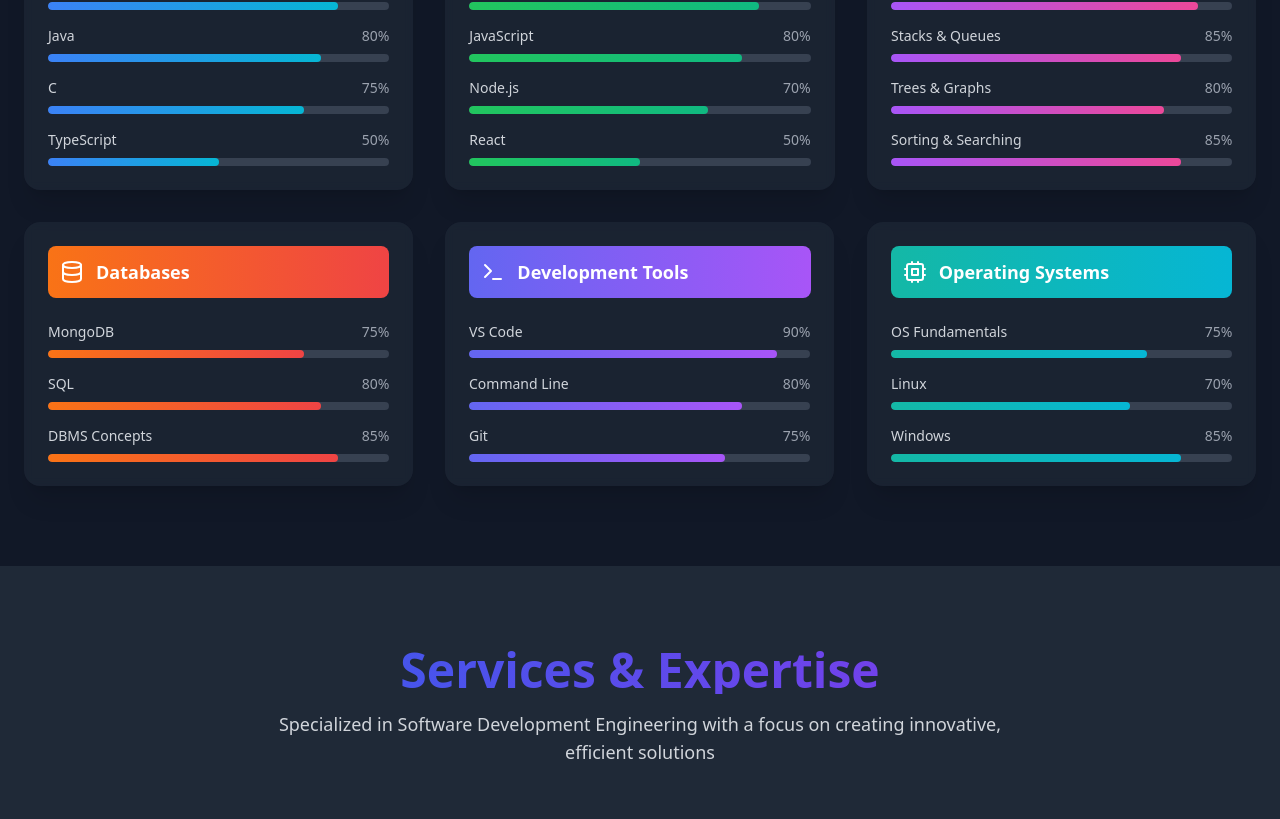
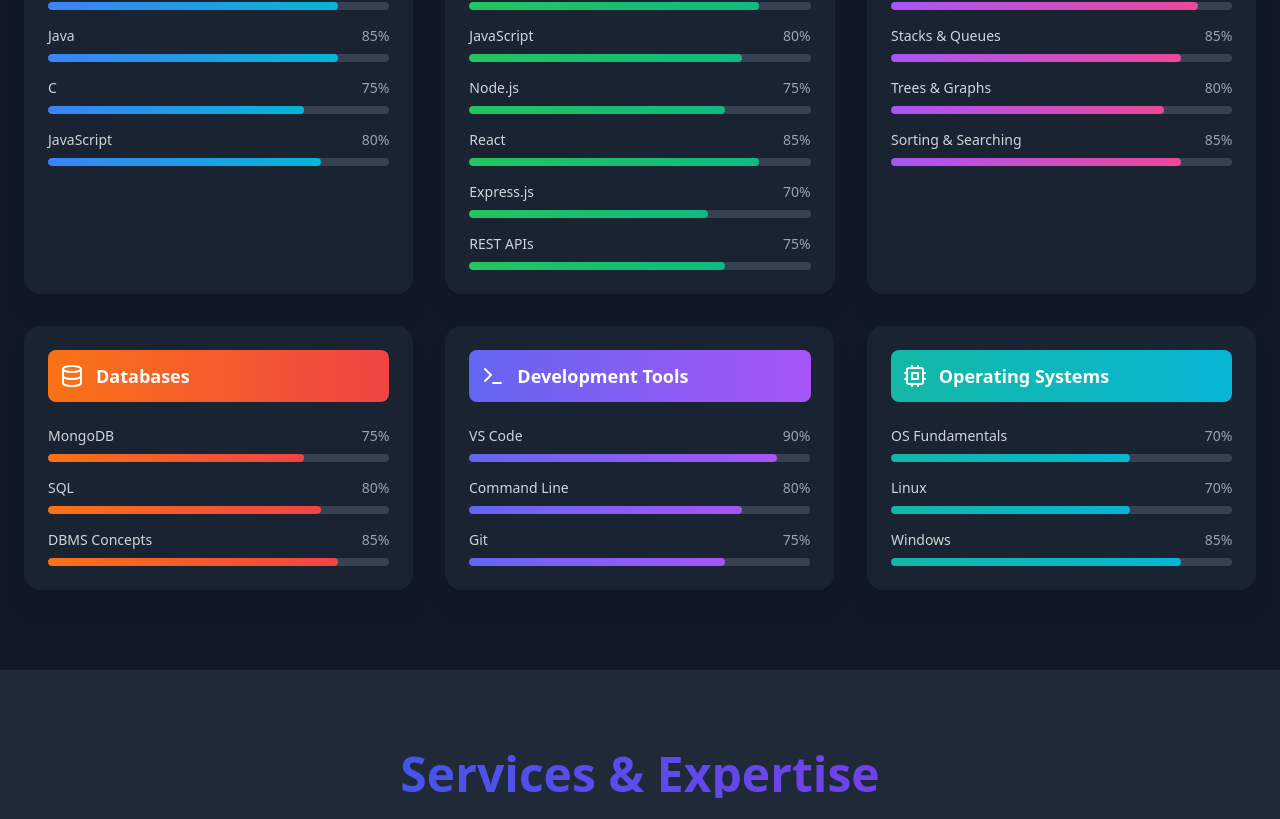
Before and after one commit to deekshithkumar28/deekshith-kumar-portfolio, a React (Vite) app: page / in a window 1280 px wide. Shown: the part 2098-2917 px from the top of the page. Built offline with nearby package versions, Linux system fonts and the light colour scheme.

Commit message:
Adjust skill levels for various technologies
Updated skill levels for Java, Node.js, React, and OS Fundamentals.

```diff
--- a/src/components/Skills.tsx
+++ b/src/components/Skills.tsx
@@ -49,9 +49,9 @@
       icon: <Code className="w-6 h-6" />,
       skills: [
         { name: 'Python', level: 85 },
-        { name: 'Java', level: 80 },
+        { name: 'Java', level: 85 },
         { name: 'C', level: 75 },
-        { name: 'TypeScript', level: 50 },
+        { name: 'JavaScript', level: 80 },
       ],
       color: 'from-blue-500 to-cyan-500'
     },
@@ -62,8 +62,10 @@
       skills: [
         { name: 'HTML/CSS', level: 85 },
         { name: 'JavaScript', level: 80 },
-        { name: 'Node.js', level: 70 },
-        { name: 'React', level: 50 },
+        { name: 'Node.js', level: 75 },
+        { name: 'React', level: 85 },
+        { name: 'Express.js', level: 70 },
+        { name: 'REST APIs', level: 75 },
       ],
       color: 'from-green-500 to-emerald-500'
     },
@@ -106,7 +108,7 @@
       title: 'Operating Systems',
       icon: <Cpu className="w-6 h-6" />,
       skills: [
-        { name: 'OS Fundamentals', level: 75 },
+        { name: 'OS Fundamentals', level: 70 },
         { name: 'Linux', level: 70 },
         { name: 'Windows', level: 85 },
       ],
```
